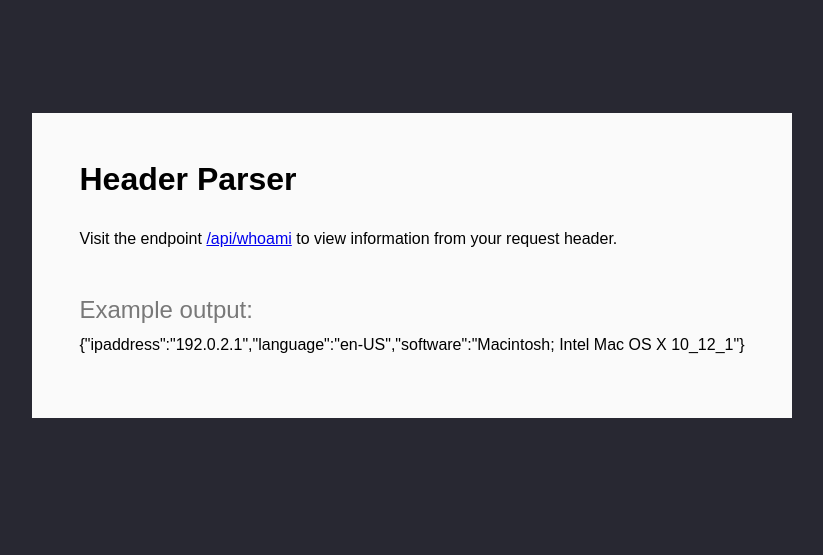
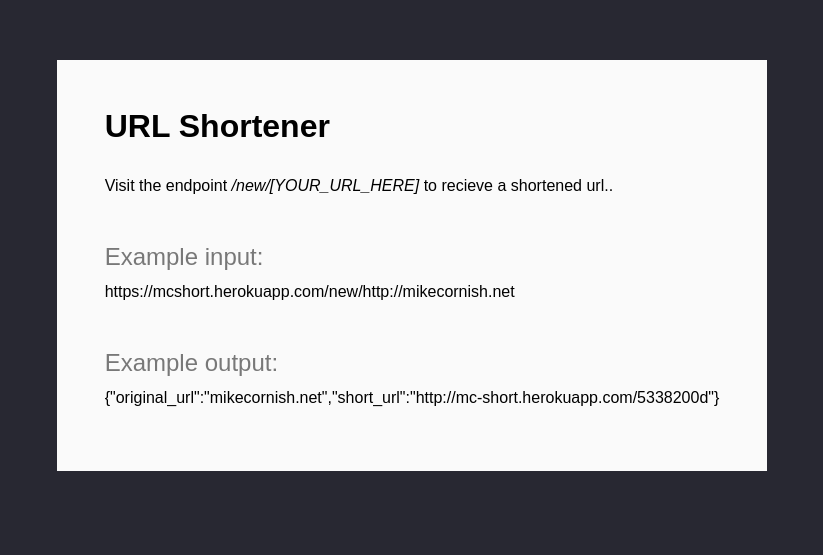
Before and after one commit to mCornish/url-shorterner, a website: page src/index.html in a window 1280 px wide. Shown: the part 143-698 px from the top of the page, without its empty margins (236-1059 px from the left). Drawn offline with Linux system fonts and the light colour scheme.

Commit message:
Variable issue fixed and homepage update

```diff
--- a/index.js
+++ b/index.js
@@ -5,7 +5,6 @@
 const Urls = require('./src/Urls');
 
 const MONGO_URL = process.env.MONGOLAB_URI;
-console.log(process.env);
 const CSS_PATH = __dirname + '/src/main.css';
 const HTML_PATH = __dirname + '/src/index.html';
 
--- a/src/index.html
+++ b/src/index.html
@@ -1,14 +1,16 @@
 <html>
     <head>
-        <title>Header Parser</title>
+        <title>URL Shortener</title>
         <link rel="stylesheet" type="text/css" href="main.css">
     </head>
     <body>
         <main>
-            <h1>Header Parser</h1>
-            <p>Visit the endpoint <a href="/api/whoami">/api/whoami</a> to view information from your request header.</p>
+            <h1>URL Shortener</h1>
+            <p>Visit the endpoint <em>/new/[YOUR_URL_HERE]</em> to recieve a shortened url..</p>
+            <h2>Example input:</h2>
+            <p>https://mcshort.herokuapp.com/new/http://mikecornish.net</p>
             <h2>Example output:</h2>
-            <p>{"ipaddress":"192.0.2.1","language":"en-US","software":"Macintosh; Intel Mac OS X 10_12_1"}
+            <p>{"original_url":"mikecornish.net","short_url":"http://mc-short.herokuapp.com/5338200d"}</p>
         </main>
         <footer>
             <a href="http://mikecornish.net" target="_blank">
```
Also changed, not shown: src/Urls.js (+1 -16 lines), 1 other file.
